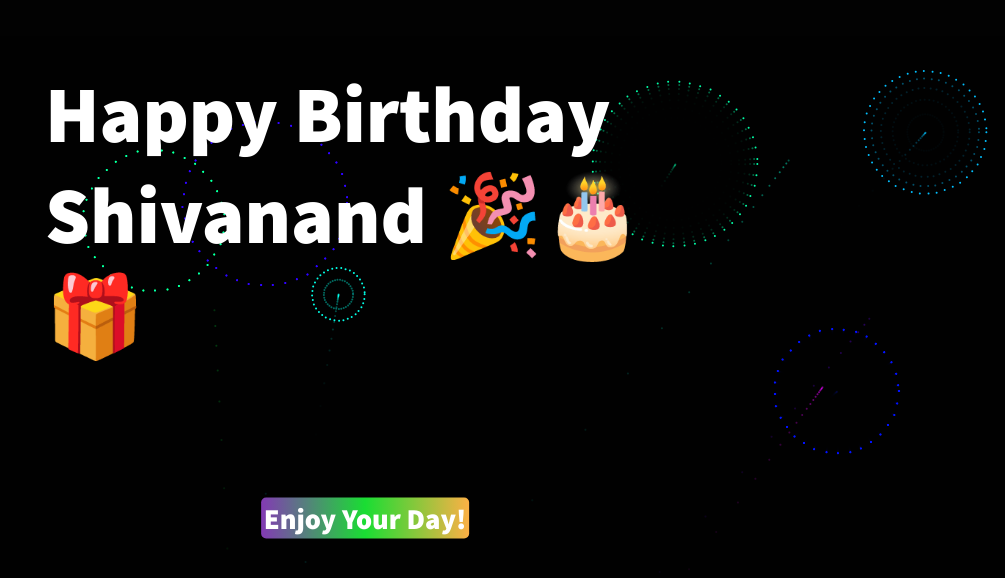
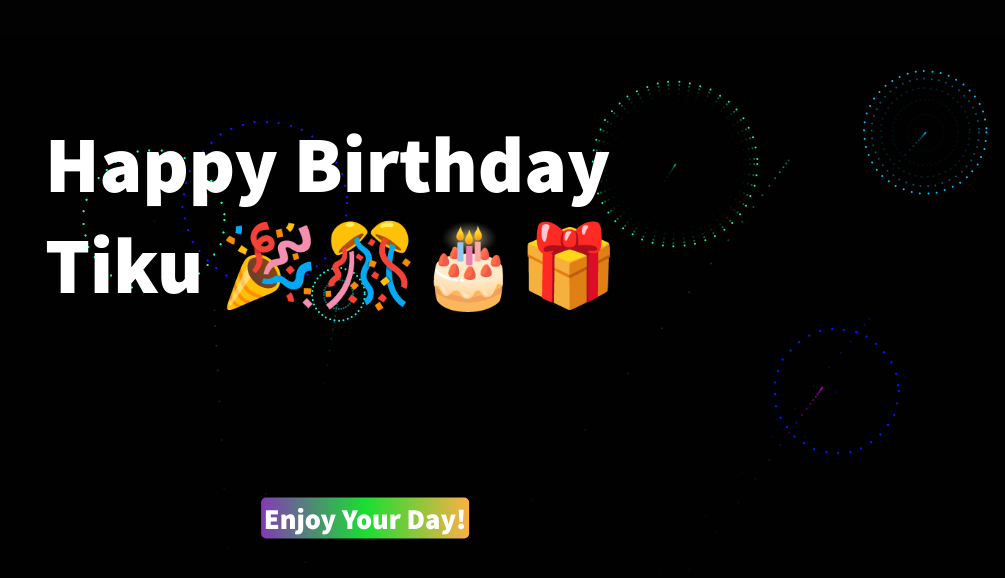
Before and after one commit to Prashant2005/prashant2, a plain HTML site: page event_oct.html in a window 1280 px wide. Shown: the top 578 px of the page, without its empty margins (275-1280 px from the left). Drawn offline with Linux system fonts and the light colour scheme; animation ran at ten frames a second.

Commit message:
Update event_oct.html

```diff
--- a/event_oct.html
+++ b/event_oct.html
@@ -1,6 +1,6 @@
 <html>
   <head>
-    <title>Happy Birthday Shivanand</title>
+    <title>Happy Birthday Tiku</title>
 
     <meta name="viewport" content="width=device-width, initial-scale=1.0">
 
@@ -45,7 +45,7 @@ left: 50%;
     <link href="https://fonts.googleapis.com/css?family=Source+Sans+Pro:900" rel="stylesheet" />
   </head>
   <body>
-<h1>Happy Birthday Shivanand 🎉🎂🎁</h1>
+<h1>Happy Birthday Tiku 🎉🎊🎂🎁</h1>
     <br><br><h4>Enjoy Your Day!</h4>
 <canvas id="birthday"></canvas>
     <script>
```
